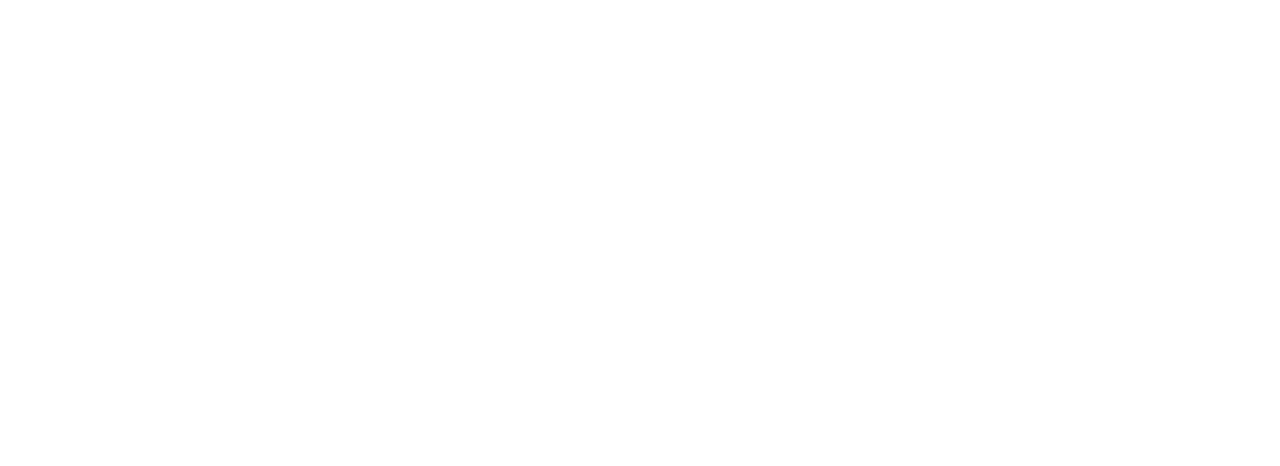
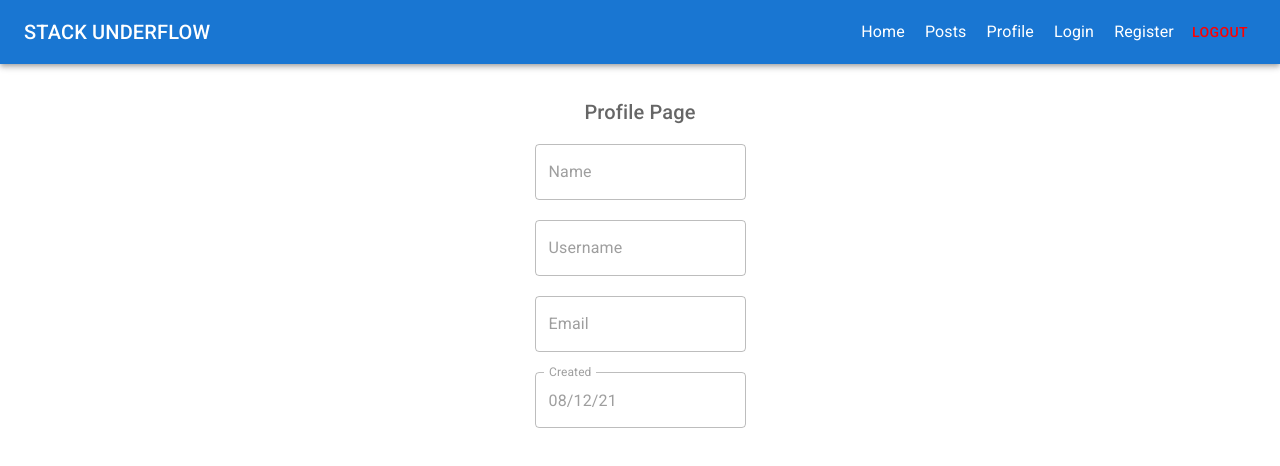
Before and after one commit to ViliRaunola/ProjectWebApp, a React (Create React App) app in the folder client/: page /publicprofile/1 in a window 1280 px wide. Before the commit this address had no page. Shown: the top 466 px of the page. Built offline with nearby package versions, Linux system fonts and the light colour scheme; no server answers.

Commit message:
Removed bugs. Links to profiles work

```diff
--- a/client/src/App.js
+++ b/client/src/App.js
@@ -5,6 +5,7 @@
 import Login from './components/Login'
 import Register from './components/Register'
 import Post from './components/Post'
+import PublicProfile from './components/PublicProfile'
 import {BrowserRouter as Router, Routes, Route} from 'react-router-dom';
 
 function App() {
@@ -20,6 +21,7 @@
         <Route path='/posts' element={<> <ResponsiveAppBar/> <Posts/> </>}></Route>
         <Route path='/post/:postId'  element={<> <ResponsiveAppBar/> <Post/> </>}></Route>
         <Route path='/profile' element={<> <ResponsiveAppBar/> <Profile/> </>}></Route>
+        <Route path='/publicprofile/:id' element={<> <ResponsiveAppBar/> <PublicProfile/> </>}></Route>
         <Route path='/login' element={<> <ResponsiveAppBar/> <Login/> </>}></Route>
         <Route path='/register' element={<> <ResponsiveAppBar/> <Register/> </>}></Route>
       </Routes>
--- a/client/src/components/Login.js
+++ b/client/src/components/Login.js
@@ -20,6 +20,8 @@
     //Otherwise an error is shown that is received from the server.
     const submitForm = (event) => {
         event.preventDefault()
+
+        sessionStorage.removeItem('token') //Removing the current token before a new one is received
 
         fetch('/api/user/login', {
             method: 'POST',
--- a/client/src/components/Post.js
+++ b/client/src/components/Post.js
@@ -133,7 +133,7 @@
                 <Box display='flex' flexDirection="column" sx={{width: '75%', justifyContent: 'center',border: 1, mt: 4, pb: 2, px: 2} }>
                     <Typography  variant='h6' color='textPrimary' component='h2' padding={2}> {post.title}</Typography>
                     <TextField disabled id='content' multiline value={post.content || ''} ></TextField><br/>
-                    <Link >By: {post.creatorUsername}</Link>
+                    <Link href={`/publicprofile/${post.creator}`}>By: {post.creatorUsername}</Link>
                 </Box>
 
                 {/* Making sure that server returned comments. If it didn't this won't be run */}
@@ -144,7 +144,7 @@
                             <Voting comment={comment} user={user}/>
                         </Box>
                         {renderDelButton(comment)}
-                        <Link >By: {comment.creatorUsername}</Link>
+                        <Link href={`/publicprofile/${comment.userId}`}>By: {comment.creatorUsername}</Link>
                     </Box>
                 ))}
 
--- /dev/null
+++ b/client/src/components/PublicProfile.js
@@ -0,0 +1,71 @@
+import { Suspense } from 'react';
+import {useEffect, useState} from 'react'
+import { TextField } from '@mui/material';
+import { Box } from '@mui/system';
+import { Typography } from '@mui/material';
+import moment from 'moment'
+import { useParams } from 'react-router-dom';
+
+function PublicProfile() {
+    const [user, setUser] = useState({})
+    const {id} = useParams()
+    //When the page is loaded, user information is fetched from the server.
+    useEffect(() => {
+        fetch(`/api/user/public/${id}`, {
+        }).then(res => res.json())
+          .then(data => {
+            setUser(data.user)
+          })
+    }, [])
+
+    return (
+        <div>
+          <Box sx={{m: 2}}>
+          <Typography
+              variant='h6'
+              color='textSecondary'
+              component='h2'
+              padding={2}
+              >
+                  Profile Page
+          </Typography>
+            <TextField
+              disabled
+              id="name"
+              label="Name"
+              value={user.name || ''} //Had a problem with the loading of values. Solved by: https://stackoverflow.com/questions/47012169/a-component-is-changing-an-uncontrolled-input-of-type-text-to-be-controlled-erro
+            /><br/><br/>
+            <TextField
+              disabled
+              id="username"
+              label="Username"
+              value={user.username || ''}
+            /><br/><br/>
+            <TextField
+              disabled
+              id="email"
+              label="Email"
+              value={user.email || ''}
+            /><br/><br/>
+            <TextField
+              disabled
+              id="created"
+              label="Created"
+              value={moment(user.created).utc().format('DD/MM/YY') || ''} //Source for formatting mongoose time stamp in react: https://stackoverflow.com/questions/62342707/how-to-format-date-from-mongodb-using-react
+            />
+          </Box>
+
+        </div>
+    )
+}
+
+export default function App() {
+    return (
+      <Suspense fallback='loading'>
+        <PublicProfile/>
+      </Suspense>
+    )
+  }
+
+
+//export default Profile
--- a/client/src/components/Voting.js
+++ b/client/src/components/Voting.js
@@ -36,7 +36,7 @@
             headers: {'Content-type': 'application/json', 'Authorization': `Bearer ${jwt}`},
             body: JSON.stringify({commentId: comment._id, downVote: true, upVote: false, userId: user.id}),
             mode: 'cors'
-        }).then(res => res.json())
+        }).then(res => res.json()) //TODO: Maybe check the error when non logged in user tries to vote?
             .then(data => {
                 if(data.success){ //Waiting for the server to response.
                     window.location.reload(false);
```
Also changed, not shown: 1 other file (tests, documents, lock files or other folders).
